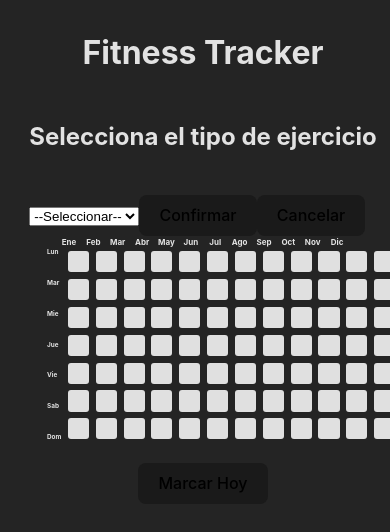
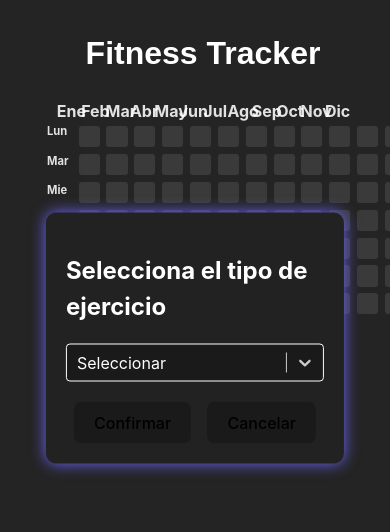
Before and after one commit to LMenesesTroche/Fitness-tracker, a React (Vite) app: page / in a window 390 px wide. Both pictures are taken after a click on the element 78 px from the left and 124 px from the top of the page. Shown: the top 532 px of the page. Built offline with nearby package versions, Linux system fonts and the light colour scheme; no server answers; the database is empty.

Commit message:
Estilos definidos

```diff
--- a/package.json
+++ b/package.json
@@ -13,7 +13,8 @@
     "dotenv-webpack": "^8.1.0",
     "firebase": "^10.14.1",
     "react": "^18.3.1",
-    "react-dom": "^18.3.1"
+    "react-dom": "^18.3.1",
+    "react-select": "^5.8.1"
   },
   "devDependencies": {
     "@eslint/js": "^9.11.1",
--- a/src/components/tracker.css
+++ b/src/components/tracker.css
@@ -78,19 +78,32 @@
   width: 2.5vh;
   height: 2.5vh;
   margin: 0.4vh;
-  background-color: #e0e0e0;
+  /* background-color: #e0e0e0; */
+  background-color: #3a3a3a; /* Fondo oscuro para los días */
   border-radius: 3px;
   position: relative;
   transition: background-color 0.3s;
   cursor: pointer;
 }
 
-.day-box.active {
-  background-color: #4caf50;
+.day-box:hover {
+  transform: scale(1.1); /* Efecto hover que agranda el cubo */
 }
 
+.day-box.active {
+  /* background-color: #4caf50; */
+  /* background-color: #823fff; */
+  background-color: #6e66ff; /* Morado neón para días activos */
+  box-shadow: 0 0 3px #7972ff; /* Efecto de neón */
+}
+
+
+
 .day-box:hover {
-  background-color: #90caf9;
+  /* background-color: #90caf9; */
+  background-color: #a87aff;
+  background-color: #5a53cf;
+
 }
 
 /* Arreglar esto */
@@ -106,6 +119,8 @@ button {
   border-radius: 8px;
   border: 1px solid transparent;
   padding: 0.6em 1.2em;
+  margin-left: 8px;
+  margin-right: 8px;
   font-size: 1em;
   font-weight: 500;
   font-family: inherit;
@@ -124,12 +139,51 @@ button:focus-visible {
   outline: 4px auto -webkit-focus-ring-color;
 }
 
-/* CSS para rotar la pantalla en dispositivos móviles */
-@media only screen and (max-width: 768px) {
-  .day-label {
-    font-size: 40%;
+h1 {
+  color: #ffffff; /* Tono morado neón para el título */
+  text-align: center; /* Alinear al centro */
+  font-family: 'Arial', sans-serif; /* Elige una fuente adecuada */
   }
-  .month-label {
-    font-size: 50%;
-  }
+
+
+.modal {
+  position: fixed;
+  top: 40%;
+  left: 50%;
+  transform: translate(-50%, -50%);
+  background-color: #222; /* Fondo oscuro */
+  padding: 20px;
+  border-radius: 10px;
+  box-shadow: 0 0 15px #6e66ff; /* Sombra neón morada */
 }
+
+.modal-content h2 {
+  color: #ffffff;
+}
+
+select {
+  background-color: #1a1a1a;
+  color: #ffffff; /* Texto morado neón */
+  border: 1px solid #6f67ff;
+  padding: 10px;
+  border-radius: 8px;
+  width: 100%;
+  margin-bottom: 15px;
+  outline: none;
+  transition: all 0.3s ease;
+}
+
+select:hover, select:focus {
+  border-color: #6f67ff; /* Cambia a otro tono de morado neón al enfocarse */
+}
+
+.seleccionar {
+  font-size: larger;
+}
+
+.seccion-de-botones-modal{
+  display: flex;
+  flex-direction: row;
+  justify-content: center;
+  /* background-color: #646cff; */
+}
--- a/src/components/tracker.jsx
+++ b/src/components/tracker.jsx
@@ -1,12 +1,68 @@
-import React, { useState, useEffect } from 'react';
-import { doc, setDoc, getDoc } from 'firebase/firestore';
-import { db } from '../../fireBaseConfig'; // Asegúrate de que la ruta esté correcta
-import './tracker.css';
+import React, { useState, useEffect } from "react";
+import { doc, setDoc, getDoc } from "firebase/firestore";
+import { db } from "../../fireBaseConfig"; // Asegúrate de que la ruta esté correcta
+import "./tracker.css";
+import Select from "react-select";
 
-const daysInWeek = ['Lun', 'Mar', 'Mie', 'Jue', 'Vie', 'Sab', 'Dom'];
+const daysInWeek = ["Lun", "Mar", "Mie", "Jue", "Vie", "Sab", "Dom"];
 // const daysInWeek = ['Lun', '', 'Mie', '', 'Vie', '', 'Dom'];
-const months = ['Ene', 'Feb', 'Mar', 'Abr', 'May', 'Jun', 'Jul', 'Ago', 'Sep', 'Oct', 'Nov', 'Dic'];
+const months = [
+  "Ene",
+  "Feb",
+  "Mar",
+  "Abr",
+  "May",
+  "Jun",
+  "Jul",
+  "Ago",
+  "Sep",
+  "Oct",
+  "Nov",
+  "Dic",
+];
 const weeksInYear = 52;
+
+const options = [
+  { value: "", label: "Seleccionar" },
+  { value: "Hombros", label: "Hombros" },
+  { value: "Piernas", label: "Piernas" },
+  { value: "Espalda", label: "Espalda" },
+  { value: "Cardio", label: "Cardio" },
+  { value: "descanso", label: "Descanso" },
+];
+
+const customStyles = {
+  // Estilos para el componente "control" (el contenedor del select visible)
+  control: (provided) => ({
+    // Se toma el estilo predeterminado del componente usando el objeto "provided"
+    ...provided,
+    backgroundColor: "#1a1a1a", // Color de fondo del dropdown (negro oscuro)
+    borderColor: "#ffffff", // Color del borde (morado neón)
+    color: "#ffffff", // Color del texto (blanco)
+    // Aquí puedes añadir más propiedades CSS si lo deseas, por ejemplo, para cambiar el tamaño o agregar padding.
+  }),
+
+  // Estilos para cada "option" (las opciones dentro del dropdown)
+  option: (provided, state) => ({
+    // Nuevamente, usamos los estilos predeterminados como base
+    ...provided,
+    fontSize: "large", // Se cambia el tamaño de la fuente para que sea más grande
+    textAlign: "center", // Alinear texto al centro
+    backgroundColor: state.isSelected // Si la opción está seleccionada, se aplica el color de fondo morado
+      ? "#5a53cf" // Color de fondo para la opción seleccionada (morado neón)
+      : "#1a1a1a", // Color de fondo para las opciones no seleccionadas (negro oscuro)
+
+    // Puedes modificar otras propiedades aquí como `padding`, `border`, o agregar efectos como hover:
+    // Ejemplo: agregar un hover effect
+    ":hover": { backgroundColor: "#323232" }, // Cambiar el fondo al pasar el mouse
+  }),
+
+  // Estilos para el valor seleccionado que aparece en el input cuando se elige una opción
+  singleValue: (provided) => ({
+    ...provided, // Toma los estilos predeterminados
+    color: "#ffffff", // Cambia el color del texto seleccionado (Blanco)
+  }),
+};
 
 const getCurrentWeekAndDay = () => {
   const today = new Date();
@@ -18,21 +74,25 @@ const getCurrentWeekAndDay = () => {
 };
 
 const formatDate = (date) => {
-  return date.toLocaleDateString('es-ES', {
-    day: 'numeric',
-    month: 'long',
+  return date.toLocaleDateString("es-ES", {
+    day: "numeric",
+    month: "long",
   });
 };
 
 const ExerciseTracker = () => {
   const [exerciseDays, setExerciseDays] = useState({});
-  const [selectedExercise, setSelectedExercise] = useState('');
+  const [selectedExercise, setSelectedExercise] = useState("");
   const [showModal, setShowModal] = useState(false);
-  const [modalData, setModalData] = useState({ week: null, day: null, existingExercise: null });
+  const [modalData, setModalData] = useState({
+    week: null,
+    day: null,
+    existingExercise: null,
+  });
 
   useEffect(() => {
     const fetchData = async () => {
-      const userDoc = doc(db, 'exerciseDays', 'user1');
+      const userDoc = doc(db, "exerciseDays", "user1");
       const docSnap = await getDoc(userDoc);
 
       if (docSnap.exists()) {
@@ -54,20 +114,22 @@ const ExerciseTracker = () => {
     const date = getDayOfWeekDate(week, day);
 
     updatedDays[week][day] = {
-      exercise: selectedExercise === 'descanso' ? 'Descanso' : selectedExercise,
+      exercise: selectedExercise === "descanso" ? "Descanso" : selectedExercise,
       date,
     };
 
     setExerciseDays(updatedDays);
 
-    const userDoc = doc(db, 'exerciseDays', 'user1');
+    const userDoc = doc(db, "exerciseDays", "user1");
     await setDoc(userDoc, updatedDays);
   };
 
   const getDayOfWeekDate = (weekIndex, dayIndex) => {
     const firstDayOfYear = new Date(new Date().getFullYear(), 0, 1);
     const daysToAdd = weekIndex * 7 + dayIndex;
-    const targetDate = new Date(firstDayOfYear.setDate(firstDayOfYear.getDate() + daysToAdd));
+    const targetDate = new Date(
+      firstDayOfYear.setDate(firstDayOfYear.getDate() + daysToAdd)
+    );
     return formatDate(targetDate);
   };
 
@@ -78,46 +140,33 @@ const ExerciseTracker = () => {
   };
 
   const handleCubeClick = (weekIndex, dayIndex) => {
-    const existingExercise = exerciseDays[weekIndex] && exerciseDays[weekIndex][dayIndex]
-      ? exerciseDays[weekIndex][dayIndex].exercise
-      : null;
+    const existingExercise =
+      exerciseDays[weekIndex] && exerciseDays[weekIndex][dayIndex]
+        ? exerciseDays[weekIndex][dayIndex].exercise
+        : null;
 
     setModalData({ week: weekIndex, day: dayIndex, existingExercise }); // Almacenar el día que se quiere modificar
-    setSelectedExercise(existingExercise || ''); // Preseleccionar el tipo de ejercicio existente
+    setSelectedExercise(existingExercise || ""); // Preseleccionar el tipo de ejercicio existente
     setShowModal(true); // Mostrar modal para modificar
   };
 
   const handleSubmit = () => {
-    const { week, day } = modalData;
+  const { week, day } = modalData;
+
+  // Verificar si hay un ejercicio seleccionado antes de registrar el día
+  if (selectedExercise) {
     handleDayClick(week, day);
-    setShowModal(false); // Ocultar el modal después de confirmar
-  };
+  } else {
+    alert("Selecciona un tipo de ejercicio.");
+  }
+
+  setShowModal(false); // Ocultar el modal después de confirmar
+};
+
 
   return (
     <div className="tracker-container">
       <h1>Fitness Tracker</h1>
-
-      {/* Modal para la selección o edición del ejercicio */}
-      {showModal && (
-        <div className="modal">
-          <div className="modal-content">
-            <h2>{modalData.existingExercise ? 'Editar ejercicio' : 'Selecciona el tipo de ejercicio'}</h2>
-            <select
-              value={selectedExercise}
-              onChange={(e) => setSelectedExercise(e.target.value)}
-            >
-              <option value="">--Seleccionar--</option>
-              <option value="Hombros">Hombros</option>
-              <option value="Piernas">Piernas</option>
-              <option value="Espalda">Espalda</option>
-              <option value="Cardio">Cardio</option>
-              <option value="descanso">Descanso</option>
-            </select>
-            <button onClick={handleSubmit}>Confirmar</button>
-            <button onClick={() => setShowModal(false)}>Cancelar</button>
-          </div>
-        </div>
-      )}
 
       <div className="grid-header">
         {months.map((month, index) => (
@@ -141,17 +190,16 @@ const ExerciseTracker = () => {
                 <div
                   key={dayIndex}
                   className={`day-box ${
-                    exerciseDays[weekIndex] &&
-                    exerciseDays[weekIndex][dayIndex]
-                      ? exerciseDays[weekIndex][dayIndex].exercise === 'Descanso'
-                        ? 'rest-day'
-                        : 'active'
-                      : ''
+                    exerciseDays[weekIndex] && exerciseDays[weekIndex][dayIndex]
+                      ? exerciseDays[weekIndex][dayIndex].exercise ===
+                        "Descanso"
+                        ? "rest-day"
+                        : "active"
+                      : ""
                   }`}
                   onClick={() => handleCubeClick(weekIndex, dayIndex)} // Click izquierdo para editar
                   title={
-                    exerciseDays[weekIndex] &&
-                    exerciseDays[weekIndex][dayIndex]
+                    exerciseDays[weekIndex] && exerciseDays[weekIndex][dayIndex]
                       ? `${exerciseDays[weekIndex][dayIndex].date} "${exerciseDays[weekIndex][dayIndex].exercise}"`
                       : getDayOfWeekDate(weekIndex, dayIndex)
                   }
@@ -161,6 +209,34 @@ const ExerciseTracker = () => {
           ))}
         </div>
       </div>
+
+      {/* Modal para la selección o edición del ejercicio */}
+      {showModal && (
+        <div className="modal">
+          <div className="modal-content">
+            <h2>
+              {modalData.existingExercise
+                ? "Editar ejercicio"
+                : "Selecciona el tipo de ejercicio"}
+            </h2>
+            <Select
+              options={options}
+              styles={customStyles}
+              placeholder="Seleccionar"
+              value={options.find(
+                (option) => option.value === selectedExercise
+              )} // Establece el valor seleccionado
+              onChange={(selectedOption) =>
+                setSelectedExercise(selectedOption.value)
+              } // Actualiza el estado cuando el usuario selecciona una opción
+            />
+            <div className="seccion-de-botones-modal">
+              <button onClick={handleSubmit}>Confirmar</button>
+              <button onClick={() => setShowModal(false)}>Cancelar</button>
+            </div>
+          </div>
+        </div>
+      )}
       <button className="mark-today-btn" onClick={markToday}>
         Marcar Hoy
       </button>
--- a/src/index.css
+++ b/src/index.css
@@ -12,7 +12,7 @@
   -webkit-font-smoothing: antialiased;
   -moz-osx-font-smoothing: grayscale;
 
-  position: fixed; /* O absolute */
+  position: fixed;
   top: 0;
   left: 0;
   width: 100vw;
```
Also changed, not shown: 1 other file (tests, documents, lock files or other folders).
